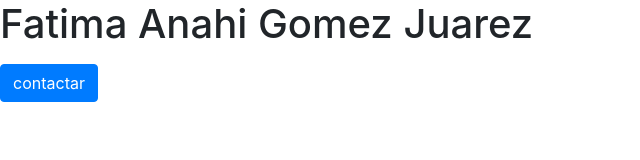
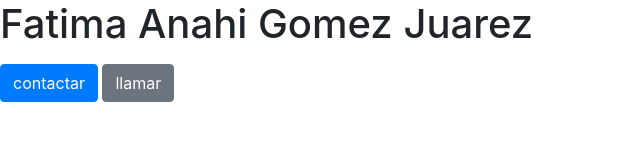
Before and after one commit to Anahi555/Practica, a plain HTML site: page index.html in a window 1280 px wide. Shown: the whole page, without its empty margins (0-640 px from the left). Drawn offline with nearby package versions, Linux system fonts and the light colour scheme.

Commit message:
cracaion de pagina

```diff
--- a/index.html
+++ b/index.html
@@ -11,5 +11,6 @@
     <h1>Fatima Anahi Gomez Juarez</h1>
     <p></p>
     <button type="button" class="btn btn-primary">contactar</button>
+    <button type="button" class="btn btn-secondary">llamar</button>
 </body>
 </html>
```
